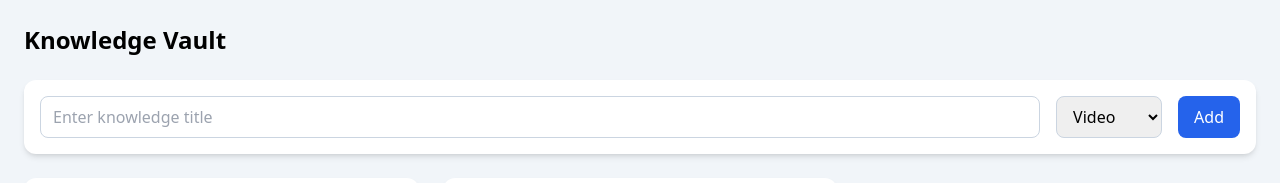
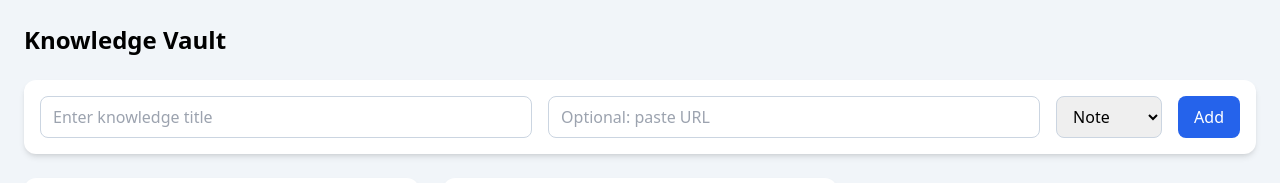
Before and after one commit to brarprabh/Knowledge-Vault, a React (Vite) app: page / in a window 1280 px wide. Shown: the top 183 px of the page. Built offline with nearby package versions, Linux system fonts and the light colour scheme.

Commit message:
add autodetector for videos

```diff
--- a/src/App.jsx
+++ b/src/App.jsx
@@ -2,7 +2,7 @@ import { useState, useEffect } from "react";
 import KnowledgeCard from "./knowledgeCard";
 
 function App() {
-  // 1️⃣ STATE (ALL HOOKS AT TOP)
+  // 1️⃣ STATE
   const [knowledgeItems, setKnowledgeItems] = useState(() => {
     const saved = localStorage.getItem("knowledgeItems");
     return saved
@@ -14,7 +14,8 @@ function App() {
   });
 
   const [title, setTitle] = useState("");
-  const [type, setType] = useState("Video");
+  const [type, setType] = useState("Note");
+  const [url, setUrl] = useState("");
 
   // 2️⃣ EFFECTS
   useEffect(() => {
@@ -24,35 +25,53 @@ function App() {
     );
   }, [knowledgeItems]);
 
-  // 3️⃣ HANDLERS
+  // 3️⃣ LOGIC
+  function detectTypeFromUrl(url) {
+    if (!url) return null;
+    if (url.includes("youtube.com") || url.includes("youtu.be")) {
+      return "Video";
+    }
+    return null;
+  }
+
   function handleAddKnowledge() {
     if (!title.trim()) return;
+
+    const detectedType = detectTypeFromUrl(url);
 
     const newItem = {
       id: Date.now(),
       title,
-      type,
+      type: detectedType ?? type,
+      url,
     };
 
     setKnowledgeItems([...knowledgeItems, newItem]);
     setTitle("");
-    setType("Video");
+    setType("Note");
+    setUrl("");
   }
 
   // 4️⃣ UI
   return (
     <div className="min-h-screen bg-slate-100 p-6">
-      <h1 className="text-2xl font-bold mb-6">
-        Knowledge Vault
-      </h1>
+      <h1 className="text-2xl font-bold mb-6">Knowledge Vault</h1>
 
       <div className="bg-white p-4 rounded-xl shadow-md mb-6">
-        <div className="flex gap-4">
+        <div className="flex gap-4 flex-col md:flex-row">
           <input
             type="text"
             placeholder="Enter knowledge title"
             value={title}
             onChange={(e) => setTitle(e.target.value)}
+            className="flex-1 border border-slate-300 rounded-lg px-3 py-2"
+          />
+
+          <input
+            type="text"
+            placeholder="Optional: paste URL"
+            value={url}
+            onChange={(e) => setUrl(e.target.value)}
             className="flex-1 border border-slate-300 rounded-lg px-3 py-2"
           />
 
```
